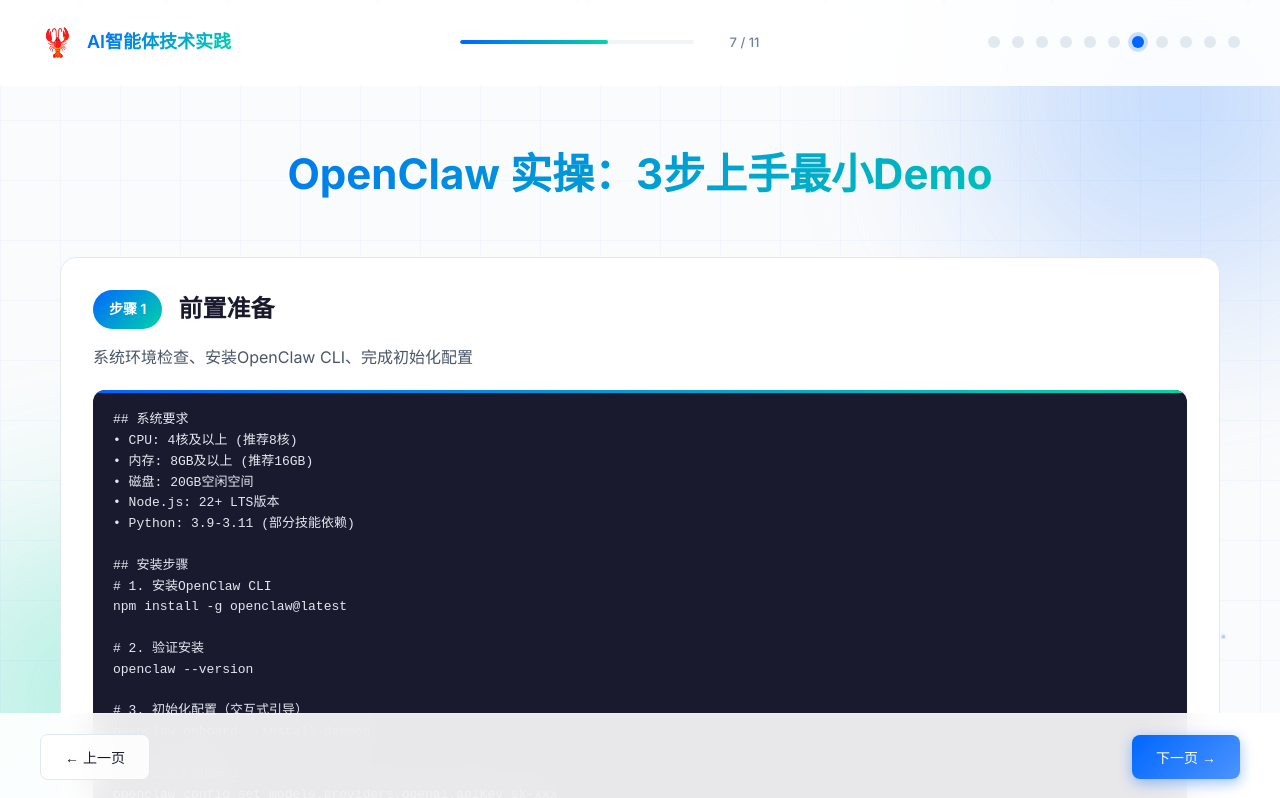
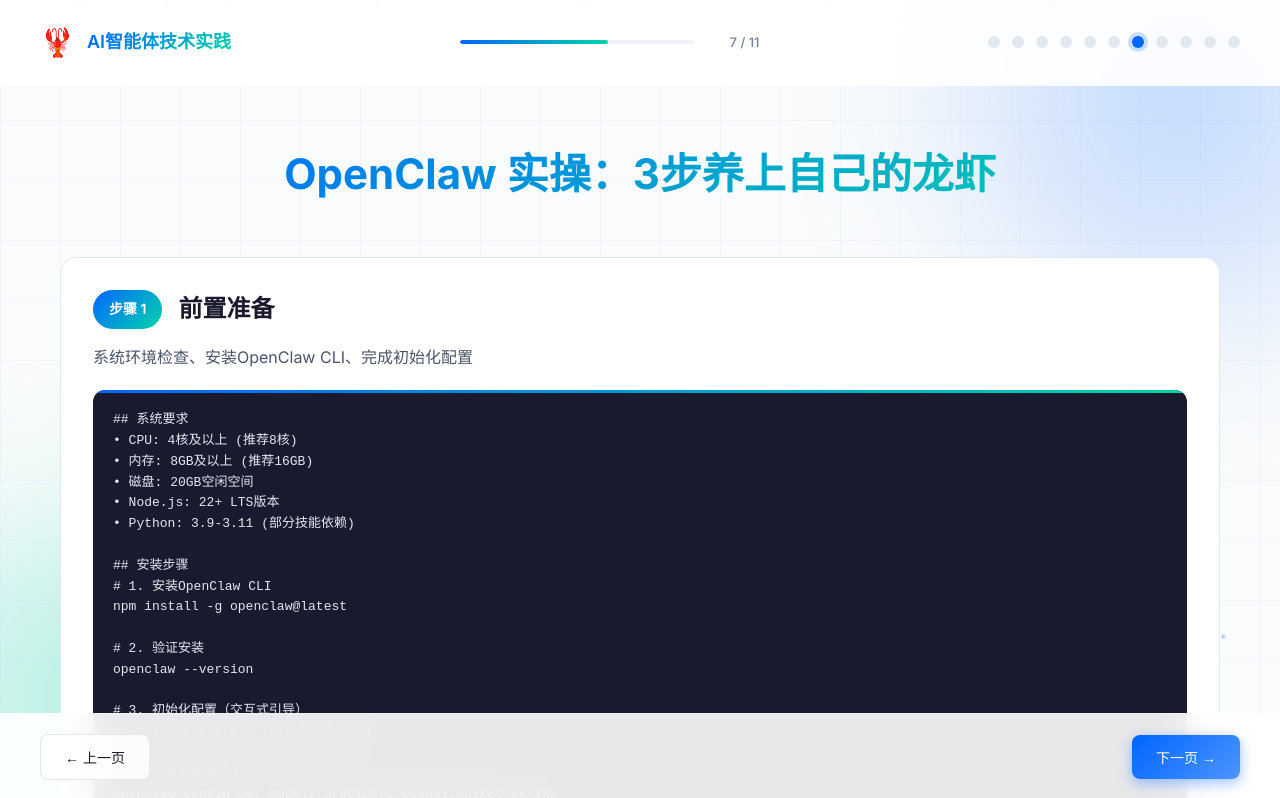
Before and after one commit to weixi5656/ai-agent-presentation, a Vue app: page /#/openclaw-practice in a window 1280 px wide. Shown: the top 798 px of the page. Built offline with nearby package versions, Linux system fonts and the light colour scheme.

Commit message:
Update page title: 3步养上自己的龙虾

```diff
--- a/src/views/OpenClawPracticeView.vue
+++ b/src/views/OpenClawPracticeView.vue
@@ -1,6 +1,6 @@
 <template>
   <div class="openclaw-practice-view">
-    <h1 class="page-title">OpenClaw 实操：3步上手最小Demo</h1>
+    <h1 class="page-title">OpenClaw 实操：3步养上自己的龙虾</h1>
 
     <div class="steps-section">
       <div class="step-card" v-for="(step, index) in steps" :key="index">
```
